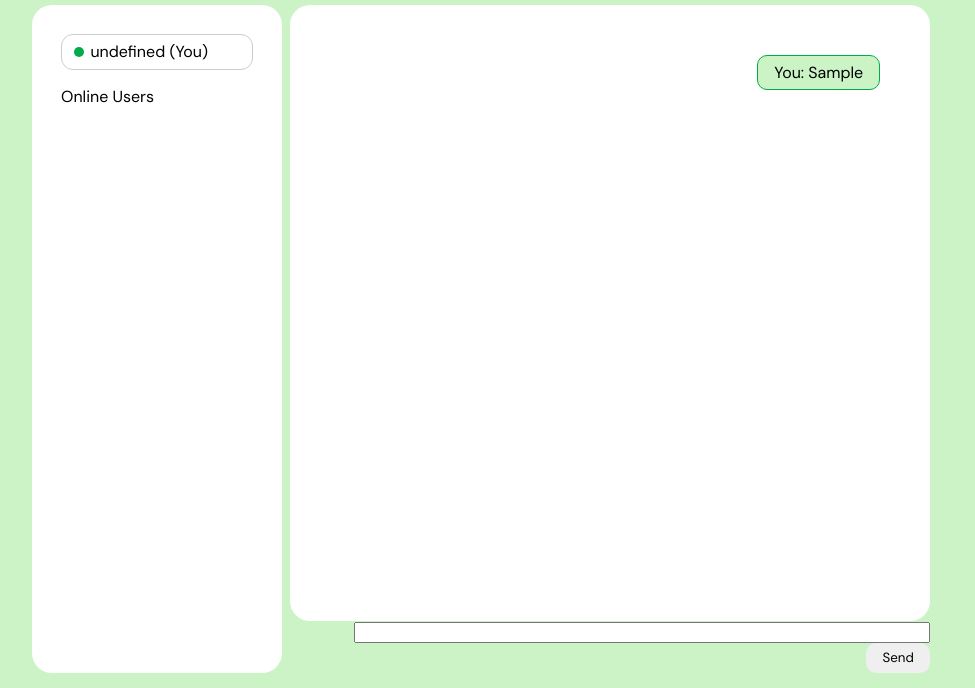
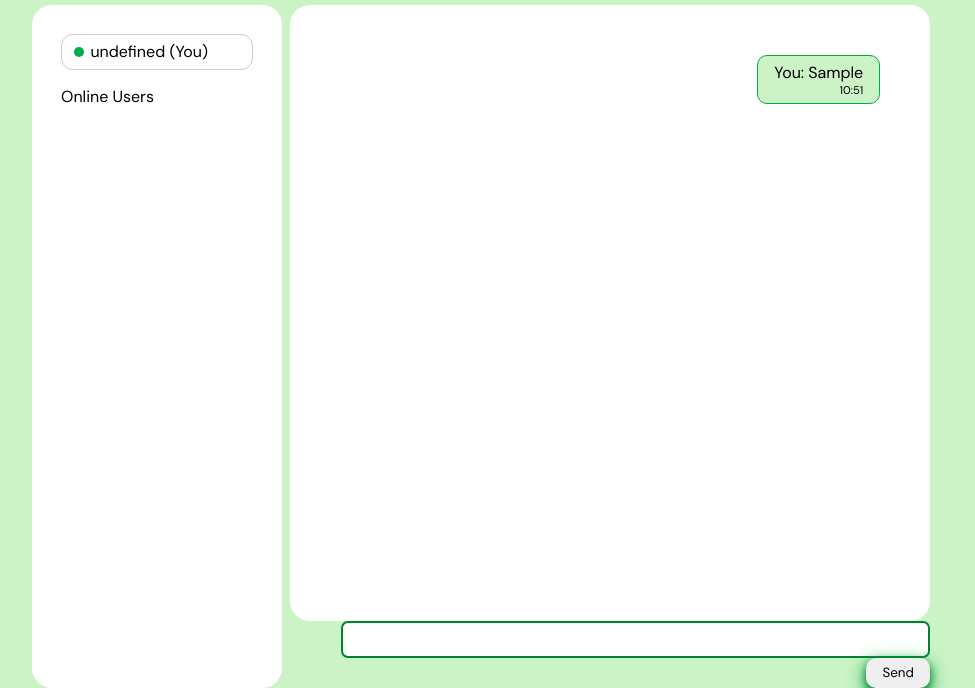
Before and after one commit to Dushyant674/Chat-Application, a plain HTML site: page chat.html in a window 1280 px wide. Both pictures are taken after typing "Sample" into the empty fields and a click on the button "Send". Shown: the part 116-804 px from the top of the page, without its empty margins (159-1134 px from the left). Drawn offline with nearby package versions, Linux system fonts and the light colour scheme; a web font is replaced by a local one.

Commit message:
Final Update

```diff
--- a/assets/css/style.css
+++ b/assets/css/style.css
@@ -96,6 +96,7 @@ body{
     background: #fff;
     border-radius: 20px;
     padding: 1.8rem;
+    position: relative;
 }
 .users{
     width: 15vw;
@@ -151,7 +152,11 @@ body{
 }
 #messageInp{
     margin-right: auto;
-    width: 90%;
+    padding: .5rem;
+    border: 2px solid #00832D;
+    border-radius: 7px;
+    width: 92%;
+    box-shadow: 0 4px 8px 0 #cbf3c6;
 }
 .send button{
     cursor: pointer;
@@ -159,12 +164,21 @@ body{
     outline: none;
     border-radius: 10px;
     padding: .4rem 1rem;
+    box-shadow: 0 4px 8px 0 #00832D, 0 6px 20px 0 #00AC47;
 }
 .typing{
     color: #fff;
     background: #00832D;
 }
-
+.typer{
+    color: #00832D;
+    position: absolute;
+    bottom: 30px;
+}
+.mtime{
+    text-align: end;
+    font-size: .7rem;
+}
 .bgcolors{
     background: #00AC47;
     background: #00832D;
--- a/chat.html
+++ b/chat.html
@@ -4,6 +4,7 @@
 <head>
     <meta charset="UTF-8">
     <meta name="viewport" content="width=device-width, initial-scale=1.0">
+    <link rel="shortcut icon" href="/assets/images/google-chat-icon.png" type="image/x-icon">
     <link rel="stylesheet" href="/assets/css/style.css">
     <title>Room</title>
 </head>
@@ -17,14 +18,21 @@
         <div class="room">
             <div class="users-list">
                 <p class="users" id="yourName">
-                    <span class="active"></span>sadf
+                    <span class="active"></span>
                 </p>
                 <p class="connuser">Online Users</p>
                 <div class="user-container">
                 </div>
+                <p class="typer"></p>
             </div>
             <div>
                 <div class="msg-container">
+                    <!-- <div class="msg left">
+                        Hello there
+                        <div class="mtime">
+                            12:00:00
+                        </div>
+                    </div> -->
                 </div>
                 <div class="send">
                     <form id="send-container" action="#">
--- a/script.js
+++ b/script.js
@@ -6,6 +6,7 @@ messageInput = document.querySelector('#messageInp'),
 messageContainer = document.querySelector('.msg-container'),
 uName = document.querySelector('#yourName'),
 userlist = document.querySelector('.user-container'),
+typingUser = document.querySelector('.typer')
 submitBtn = document.querySelector('#submitbtn'),
 audio = new Audio('/assets/audio/ting.mp3');
 
@@ -15,7 +16,6 @@ const givename = ()=>{
     uName.innerHTML = `<span class="active"></span>${splitUrl} (You)`
     return splitUrl;
 }
-
 let userId = givename();
 
 // create the list of active users
@@ -28,6 +28,18 @@ const active = (user)=>{
     }
 }
 
+const getCurrentTime = ()=>{
+    let currentTime = new Date();
+    let hours = currentTime.getHours();
+    let minutes = currentTime.getMinutes();
+
+    hours = (hours < 10 ? "0" : "") + hours;
+    minutes = (minutes < 10 ? "0" : "") + minutes;
+
+    let currentTimeString = `${hours}:${minutes}`;
+    return currentTimeString;
+}
+
 // add the message received from other user's on our chat page
 const append = (message, position) => {
     const messageElement = document.createElement('div');
@@ -35,19 +47,26 @@ const append = (message, position) => {
     messageElement.classList.add('msg');
     messageElement.classList.add(position);
     messageContainer.append(messageElement);
+    const messtime = document.createElement('div');
+        messtime.innerHTML = getCurrentTime();
+        messtime.classList.add('mtime');
+        messageElement.append(messtime)
     if (position == 'left') {
         audio.play();
     }
 }
 
+
+// if input field is blank disables the send button
 const changeSendColor = ()=>{
     if (messageInput.value.trim() == ''){
-        submitBtn.classList.remove('typing')
+        submitBtn.classList.remove('typing');
     } else (
         submitBtn.classList.add('typing')
     )
 }
 
+socket.emit('new-user-joined', userId);
 
 form.addEventListener('input', ()=>{
     socket.emit('typing', userId);
@@ -65,7 +84,6 @@ form.addEventListener("submit", (e) => {
         changeSendColor();
     }
 })
-socket.emit('new-user-joined', userId);
 
 socket.on('connected-users', onlineUsers =>{
     userlist.innerHTML = ''
@@ -73,6 +91,13 @@ socket.on('connected-users', onlineUsers =>{
     active(onlineUsers[i]);
 })
 
+socket.on('typing', typer =>{
+    typingUser.innerText = `${typer} is typing...`;
+    setTimeout(()=>{
+        typingUser.innerText = ''
+    }, 3000);
+})
+
 socket.on('receive', data => {
     append(`${data.userName}: ${data.message}`, 'left');
 })
```
Also changed, not shown: index.html (+1 -0 lines).
